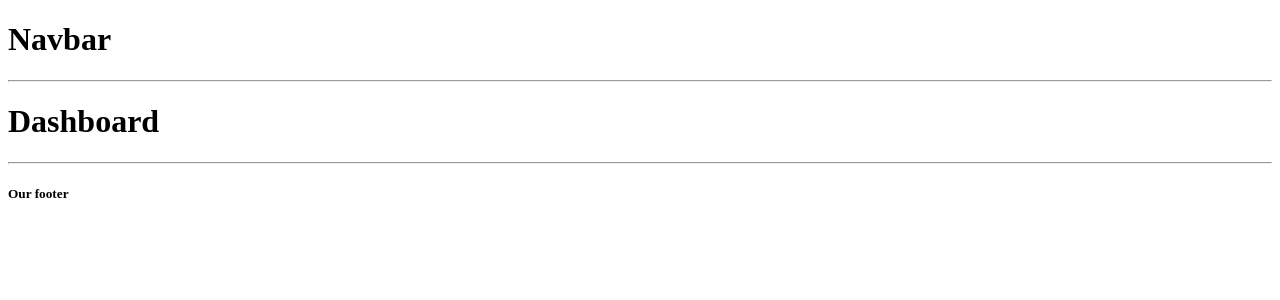
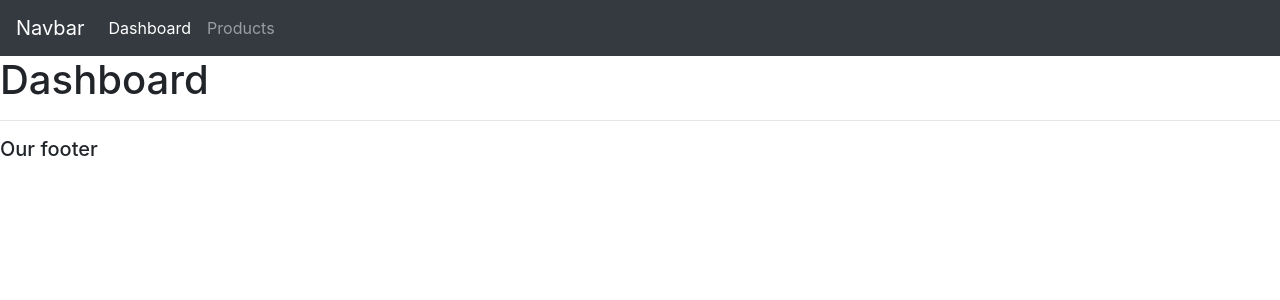
Before and after one commit to stevillis/django-customer-management-app, a Django app: page / in a window 1280 px wide. Shown: the top 300 px of the page. Run offline with Django 3.2, Linux system fonts and the light colour scheme.

Commit message:
Add bootstrap do Navbar

```diff
--- a/accounts/templates/accounts/main.html
+++ b/accounts/templates/accounts/main.html
@@ -6,6 +6,9 @@
           content="width=device-width, user-scalable=no, initial-scale=1.0, maximum-scale=1.0, minimum-scale=1.0">
     <meta http-equiv="X-UA-Compatible" content="ie=edge">
     <title>CRM</title>
+
+    <link rel="stylesheet" href="https://cdn.jsdelivr.net/npm/bootstrap@4.6.0/dist/css/bootstrap.min.css"
+          integrity="sha384-B0vP5xmATw1+K9KRQjQERJvTumQW0nPEzvF6L/Z6nronJ3oUOFUFpCjEUQouq2+l" crossorigin="anonymous">
 </head>
 <body>
 {% include 'accounts/navbar.html' %}
@@ -16,5 +19,12 @@
 
 <hr>
 <h5>Our footer</h5>
+
+<script src="https://code.jquery.com/jquery-3.5.1.slim.min.js"
+        integrity="sha384-DfXdz2htPH0lsSSs5nCTpuj/zy4C+OGpamoFVy38MVBnE+IbbVYUew+OrCXaRkfj"
+        crossorigin="anonymous"></script>
+<script src="https://cdn.jsdelivr.net/npm/bootstrap@4.6.0/dist/js/bootstrap.bundle.min.js"
+        integrity="sha384-Piv4xVNRyMGpqkS2by6br4gNJ7DXjqk09RmUpJ8jgGtD7zP9yug3goQfGII0yAns"
+        crossorigin="anonymous"></script>
 </body>
 </html>
--- a/accounts/templates/accounts/navbar.html
+++ b/accounts/templates/accounts/navbar.html
@@ -1,2 +1,17 @@
-<h1>Navbar</h1>
-<hr>
+<nav class="navbar navbar-expand-lg navbar-dark bg-dark">
+    <a class="navbar-brand" href="#">Navbar</a>
+    <button class="navbar-toggler" type="button" data-toggle="collapse" data-target="#navbarNav"
+            aria-controls="navbarNav" aria-expanded="false" aria-label="Toggle navigation">
+        <span class="navbar-toggler-icon"></span>
+    </button>
+    <div class="collapse navbar-collapse" id="navbarNav">
+        <ul class="navbar-nav">
+            <li class="nav-item active">
+                <a class="nav-link" href="#">Dashboard</a>
+            </li>
+            <li class="nav-item">
+                <a class="nav-link" href="#">Products</a>
+            </li>
+        </ul>
+    </div>
+</nav>
```
